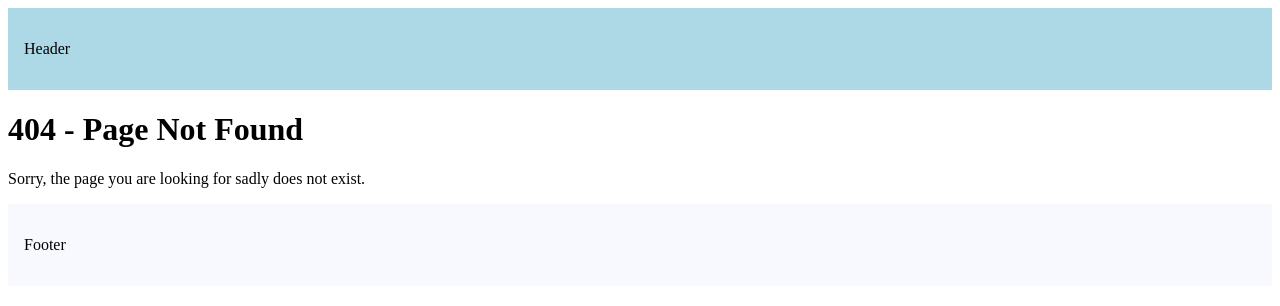
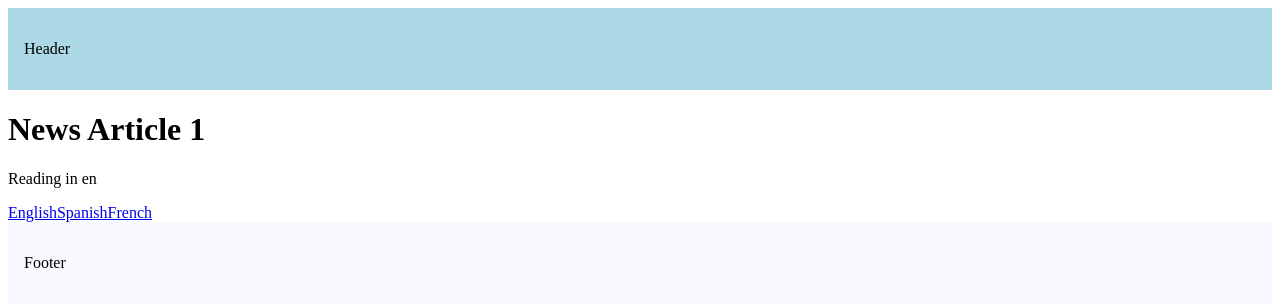
Before and after one commit to ak-nika/next-tut, a Next.js app in the folder routing-demo/: page /articles/1 in a window 1280 px wide. Before the commit this address had no page. Shown: the top 306 px of the page. Built offline with nearby package versions, Linux system fonts and the light colour scheme.

Commit message:
params and searchParams

```diff
--- /dev/null
+++ b/routing-demo/src/app/articles/[articleId]/page.tsx
@@ -0,0 +1,57 @@
+"use client";
+
+import Link from "next/link";
+import { use } from "react";
+
+// Server component
+// const NewsArticle = async ({
+//   params,
+//   searchParams,
+// }: {
+//   params: Promise<{ articleId: string }>;
+//   searchParams: Promise<{ lang?: "en" | "es" | "fr" }>;
+// }) => {
+//   const { articleId } = await params;
+//   const { lang = "en" } = await searchParams;
+
+//   return (
+//     <div>
+//       <h1>News Article {articleId}</h1>
+//       <p>Reading in {lang}</p>
+
+//       <div>
+//         <Link href={`/articles/${articleId}?lang=en`}>English</Link>
+//         <Link href={`/articles/${articleId}?lang=es`}>Spanish</Link>
+//         <Link href={`/articles/${articleId}?lang=fr`}>French</Link>
+//       </div>
+//     </div>
+//   );
+// };
+
+// Client component
+// Note: This component uses `use` to handle async params and searchParams
+const NewsArticle = ({
+  params,
+  searchParams,
+}: {
+  params: Promise<{ articleId: string }>;
+  searchParams: Promise<{ lang?: "en" | "es" | "fr" }>;
+}) => {
+  const { articleId } = use(params);
+  const { lang = "en" } = use(searchParams);
+
+  return (
+    <div>
+      <h1>News Article {articleId}</h1>
+      <p>Reading in {lang}</p>
+
+      <div>
+        <Link href={`/articles/${articleId}?lang=en`}>English</Link>
+        <Link href={`/articles/${articleId}?lang=es`}>Spanish</Link>
+        <Link href={`/articles/${articleId}?lang=fr`}>French</Link>
+      </div>
+    </div>
+  );
+};
+
+export default NewsArticle;
--- a/routing-demo/src/app/page.tsx
+++ b/routing-demo/src/app/page.tsx
@@ -8,6 +8,11 @@
 
       <Link href="/blog">Blog Page</Link>
       <Link href="/products">Products Page</Link>
+
+      <div>
+        <Link href="/articles/breaking-new-123?lang=en">Read in English</Link>
+        <Link href="/articles/breaking-new-123?lang=fr">Read in French</Link>
+      </div>
     </div>
   );
 }
```
